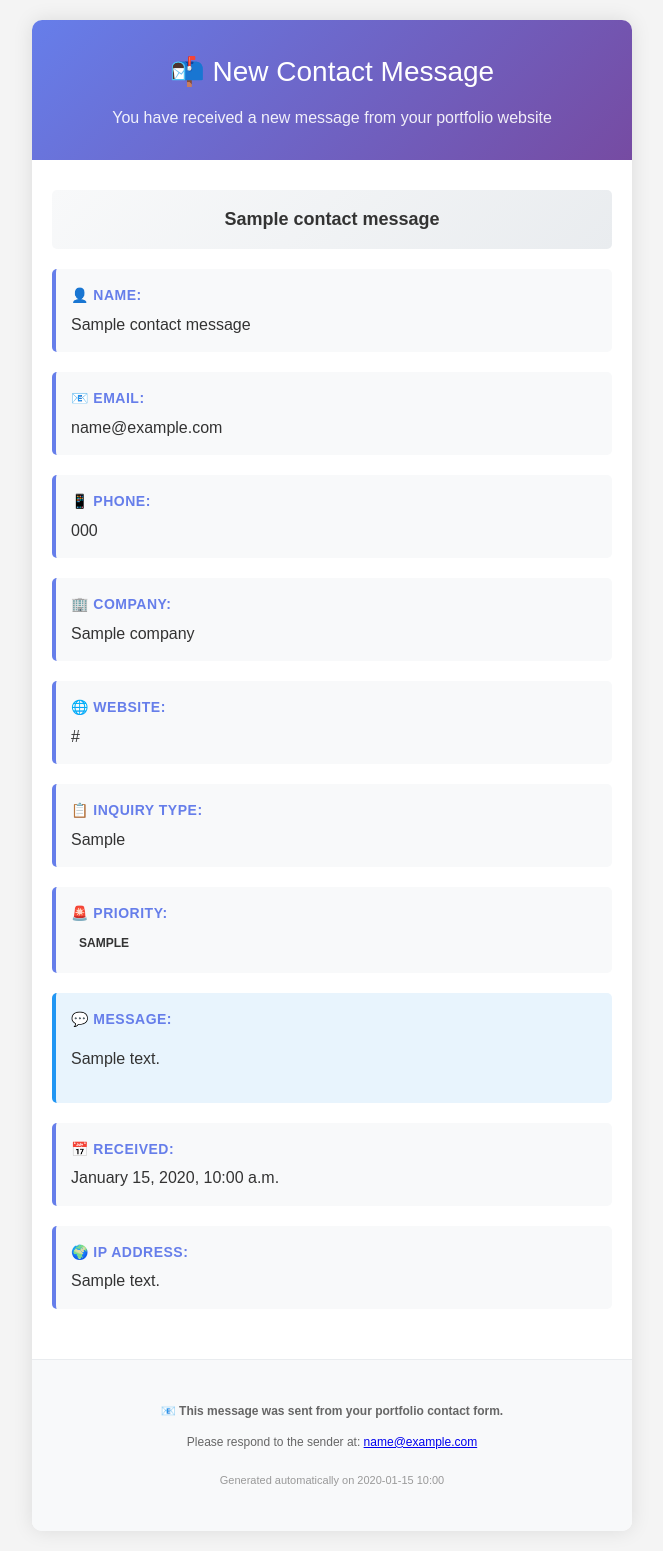
After one commit to 451suman/my_portfolio, a Django app: template contact/templates/contact/email_notification.html in a window 1280 px wide. The commit adds this page. Shown: the whole page, without its empty margins (308-971 px from the left). Run offline with Django 5.2, Linux system fonts and the light colour scheme; the template is opened without the code that fills it: most values are stand-ins (such as "Sample title", 1, 10 or a date in 2020).

Commit message:
fix : when user use submit data from contact us i receive athe data through mail

```diff
--- /dev/null
+++ b/contact/templates/contact/email_notification.html
@@ -0,0 +1,183 @@
+<!DOCTYPE html>
+<html>
+<head>
+    <meta charset="utf-8">
+    <meta name="viewport" content="width=device-width, initial-scale=1.0">
+    <title>New Contact Message</title>
+    <style>
+        body {
+            font-family: Arial, sans-serif;
+            line-height: 1.6;
+            color: #333;
+            margin: 0;
+            padding: 20px;
+            background-color: #f4f4f4;
+        }
+        .container {
+            max-width: 600px;
+            margin: 0 auto;
+            padding: 0;
+            background-color: white;
+            border-radius: 10px;
+            overflow: hidden;
+            box-shadow: 0 0 20px rgba(0,0,0,0.1);
+        }
+        .header {
+            background: linear-gradient(135deg, #667eea 0%, #764ba2 100%);
+            color: white;
+            padding: 30px 20px;
+            text-align: center;
+        }
+        .header h1 {
+            margin: 0;
+            font-size: 28px;
+            font-weight: 300;
+        }
+        .header p {
+            margin: 10px 0 0 0;
+            opacity: 0.9;
+        }
+        .content {
+            padding: 30px 20px;
+            background: #ffffff;
+        }
+        .field {
+            margin-bottom: 20px;
+            padding: 15px;
+            background: #f8f9fa;
+            border-radius: 5px;
+            border-left: 4px solid #667eea;
+        }
+        .label {
+            font-weight: bold;
+            color: #667eea;
+            display: block;
+            margin-bottom: 5px;
+            font-size: 14px;
+            text-transform: uppercase;
+            letter-spacing: 0.5px;
+        }
+        .field-value {
+            font-size: 16px;
+            color: #333;
+            word-break: break-word;
+        }
+        .message-field {
+            background: #e8f4fd;
+            border-left-color: #2196f3;
+        }
+        .footer {
+            text-align: center;
+            padding: 30px 20px;
+            color: #666;
+            font-size: 12px;
+            background: #f8f9fa;
+            border-top: 1px solid #e9ecef;
+        }
+        .priority-badge {
+            display: inline-block;
+            padding: 4px 8px;
+            border-radius: 12px;
+            font-size: 12px;
+            font-weight: bold;
+            text-transform: uppercase;
+        }
+        .priority-high { background: #ffebee; color: #c62828; }
+        .priority-medium { background: #fff3e0; color: #ef6c00; }
+        .priority-low { background: #e8f5e8; color: #2e7d32; }
+        .priority-urgent { background: #fce4ec; color: #ad1457; }
+        .subject-line {
+            font-size: 18px;
+            font-weight: bold;
+            color: #333;
+            margin-bottom: 20px;
+            padding: 15px;
+            background: linear-gradient(135deg, #f8f9fa 0%, #e9ecef 100%);
+            border-radius: 5px;
+            text-align: center;
+        }
+    </style>
+</head>
+<body>
+    <div class="container">
+        <div class="header">
+            <h1>📬 New Contact Message</h1>
+            <p>You have received a new message from your portfolio website</p>
+        </div>
+        <div class="content">
+            <div class="subject-line">
+                {{ contact_message.subject }}
+            </div>
+
+            <div class="field">
+                <span class="label">👤 Name:</span>
+                <span class="field-value">{{ contact_message.name }}</span>
+            </div>
+
+            <div class="field">
+                <span class="label">📧 Email:</span>
+                <span class="field-value">{{ contact_message.email }}</span>
+            </div>
+
+            {% if contact_message.phone %}
+            <div class="field">
+                <span class="label">📱 Phone:</span>
+                <span class="field-value">{{ contact_message.phone }}</span>
+            </div>
+            {% endif %}
+
+            {% if contact_message.company %}
+            <div class="field">
+                <span class="label">🏢 Company:</span>
+                <span class="field-value">{{ contact_message.company }}</span>
+            </div>
+            {% endif %}
+
+            {% if contact_message.website %}
+            <div class="field">
+                <span class="label">🌐 Website:</span>
+                <span class="field-value">{{ contact_message.website }}</span>
+            </div>
+            {% endif %}
+
+            <div class="field">
+                <span class="label">📋 Inquiry Type:</span>
+                <span class="field-value">{{ contact_message.get_inquiry_type_display }}</span>
+            </div>
+
+            <div class="field">
+                <span class="label">🚨 Priority:</span>
+                <span class="field-value">
+                    <span class="priority-badge priority-{{ contact_message.priority }}">
+                        {{ contact_message.get_priority_display }}
+                    </span>
+                </span>
+            </div>
+
+            <div class="field message-field">
+                <span class="label">💬 Message:</span>
+                <span class="field-value">{{ contact_message.message|linebreaks }}</span>
+            </div>
+
+            <div class="field">
+                <span class="label">📅 Received:</span>
+                <span class="field-value">{{ contact_message.created_at|date:"F j, Y, g:i a" }}</span>
+            </div>
+
+            {% if contact_message.ip_address %}
+            <div class="field">
+                <span class="label">🌍 IP Address:</span>
+                <span class="field-value">{{ contact_message.ip_address }}</span>
+            </div>
+            {% endif %}
+        </div>
+        <div class="footer">
+            <p><strong>📧 This message was sent from your portfolio contact form.</strong></p>
+            <p>Please respond to the sender at: <a href="mailto:{{ contact_message.email }}">{{ contact_message.email }}</a></p>
+            <p style="margin-top: 20px; font-size: 11px; color: #999;">
+                Generated automatically on {{ contact_message.created_at|date:"Y-m-d H:i" }}
+            </p>
+        </div>
+    </div>
+</body>
+</html>
--- a/core/templates/core/contact.html
+++ b/core/templates/core/contact.html
@@ -103,7 +103,6 @@
                                             <a href="mailto:{{ social_link.url }}"
                                                class="text-decoration-none text-white">{{
                                             social_link.url }}</a>
-                                            {% break %}
                                         {% endif %}
                                     {% empty %}
                                         <span class="text-white">Email not available</span>
--- a/portfolio_project/settings.py
+++ b/portfolio_project/settings.py
@@ -209,7 +209,7 @@ CHANNEL_LAYERS = {
 }
 
 # Email Configuration
-EMAIL_BACKEND = "django.core.mail.backends.smtp.EmailBackend"
+EMAIL_BACKEND = "django.core.mail.backends.console.EmailBackend"
 EMAIL_HOST = config("EMAIL_HOST", default="smtp.gmail.com")
 EMAIL_PORT = config("EMAIL_PORT", default=587, cast=int)
 EMAIL_USE_TLS = config("EMAIL_USE_TLS", default=True, cast=bool)
```
Also changed, not shown: contact/templates/contact/admin_notification.html (added, +115 -0 lines).
